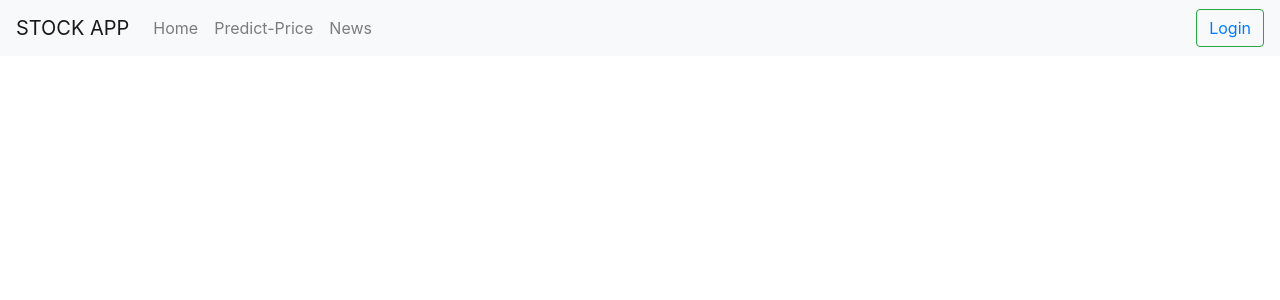
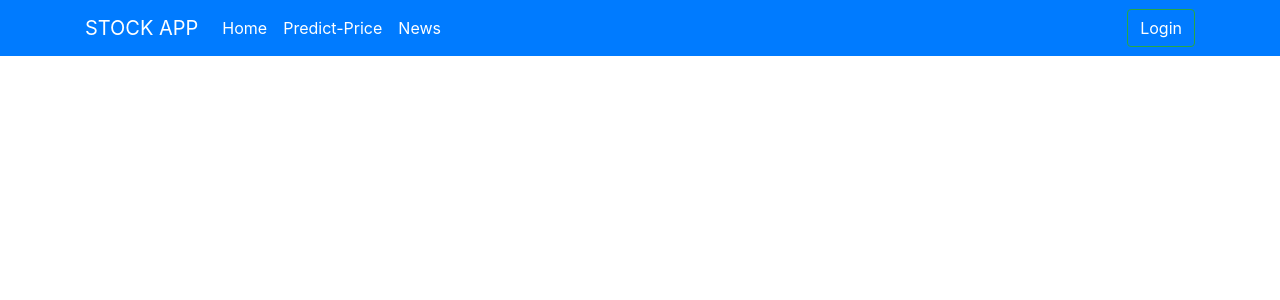
Before and after one commit to rachu2215/Nepse-Stock, a Django app: page /news/ in a window 1280 px wide. Shown: the top 300 px of the page. Run offline with Django 5.2, Linux system fonts and the light colour scheme; data that the repository does not hold is empty; some libraries are stand-ins or nearby versions.

Commit message:
final Update

```diff
--- a/Backend/Stock/templates/Stock/prediction.html
+++ b/Backend/Stock/templates/Stock/prediction.html
@@ -1,11 +1,11 @@
-{% extends "base.html" %}
-{%block content%}
-{% include 'nav.html'%}
+{% extends "base.html" %} {%block content%} {% include 'nav.html'%}
 
+<div class="container">
   <h1>Stock Prediction Result</h1>
 
   <canvas id="myChart" width="800" height="400"></canvas>
   <h2>Predicted Price: <span id="predicted-price"></span></h2>
+</div>
 <script>
   // Parse JSON data passed from the view
   var data = JSON.parse('{{ data | escapejs }}');
--- a/Backend/Stock/templates/Stock/upload.html
+++ b/Backend/Stock/templates/Stock/upload.html
@@ -65,7 +65,8 @@
     <form id="downloadForm" method="post" action="{% url 'download_data' %}">
         {% csrf_token %}
         <label for="stock_symbol">Enter Stock Symbol:</label>
-        <input type="text" name="stock_symbol" id="stock_symbol" required>
+        <input type="text" name="stock_symbol" id="stock_symbol" class="my-2"  required>
+        <br>
         <button type="submit" id="downloadButton">Download Data</button>
     </form>
 
--- a/Backend/templates/nav.html
+++ b/Backend/templates/nav.html
@@ -1,21 +1,33 @@
-{%extends 'base.html'%}
-{%block content%}
+{%extends 'base.html'%} {%block content%}
 
-<nav class="navbar navbar-expand-lg navbar-light bg-light">
-    <a class="navbar-brand" href="#">STOCK APP</a>
-    <button class="navbar-toggler" type="button" data-toggle="collapse" data-target="#navbarNav" aria-controls="navbarNav" aria-expanded="false" aria-label="Toggle navigation">
+<nav class="navbar navbar-expand-lg navbar-light bg-primary text-white">
+  <div class="container">
+    <a class="navbar-brand text-white" href="#">STOCK APP</a>
+    <button
+      class="navbar-toggler"
+      type="button"
+      data-toggle="collapse"
+      data-target="#navbarNav"
+      aria-controls="navbarNav"
+      aria-expanded="false"
+      aria-label="Toggle navigation"
+    >
       <span class="navbar-toggler-icon"></span>
     </button>
     <div class="collapse navbar-collapse" id="navbarNav">
       <ul class="navbar-nav">
         <li class="nav-item">
-          <a class="nav-link" href="{%url 'index'%}">Home <span class="sr-only">(current)</span></a>
+          <a class="nav-link text-white" href="{%url 'index'%}"
+            >Home <span class="sr-only">(current)</span></a
+          >
         </li>
         <li class="nav-item">
-          <a class="nav-link" href="{%url 'predict_stock'%}">Predict-Price</a>
+          <a class="nav-link text-white" href="{%url 'predict_stock'%}"
+            >Predict-Price</a
+          >
         </li>
         <li class="nav-item">
-          <a class="nav-link" href="{%url 'news'%}">News</a>
+          <a class="nav-link text-white" href="{%url 'news'%}">News</a>
         </li>
         <li class="nav-item">
           <a class="nav-link disabled" href="#"></a>
@@ -24,19 +36,15 @@
     </div>
 
     {% if user.is_authenticated %}
-        <button class="btn btn-outline-success my-2 my-sm-0" type="submit" >
-            <a href="{%url 'logout'%}">
-            Logout
-            </a>
+    <button class="btn btn-outline-success my-2 my-sm-0" type="submit">
+      <a href="{%url 'logout'%}" class="text-white"> Logout </a>
     </button>
     {%else%}
-        <button class="btn btn-outline-success my-2 my-sm-0" type="submit" >
-            <a href="{%url 'login'%}">
-            Login
-            </a>
+    <button class="btn btn-outline-success my-2 my-sm-0" type="submit">
+      <a href="{%url 'login'%}" class="text-white"> Login </a>
     </button>
     {%endif%}
-
+  </div>
 </nav>
 
 {%endblock%}
```
Also changed, not shown: Backend/Stock/templates/Stock/index.html (+43 -17 lines), Backend/Stock/templates/Stock/6240060.jpg (added), Backend/static/images/Hero.jpg (added). Lines whose indentation alone changed are shown as unchanged.
